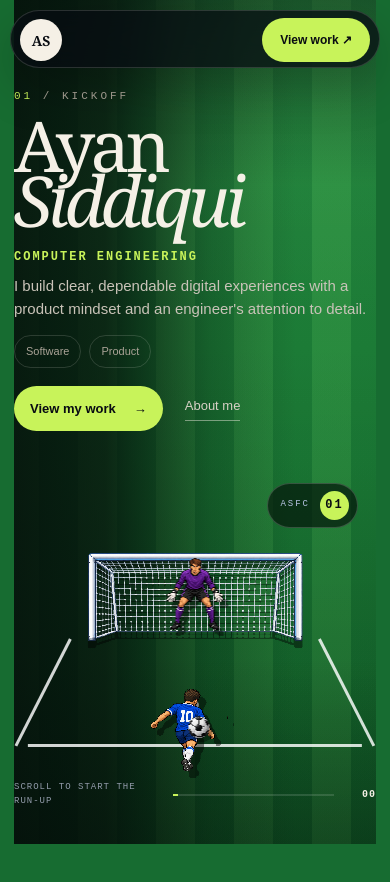
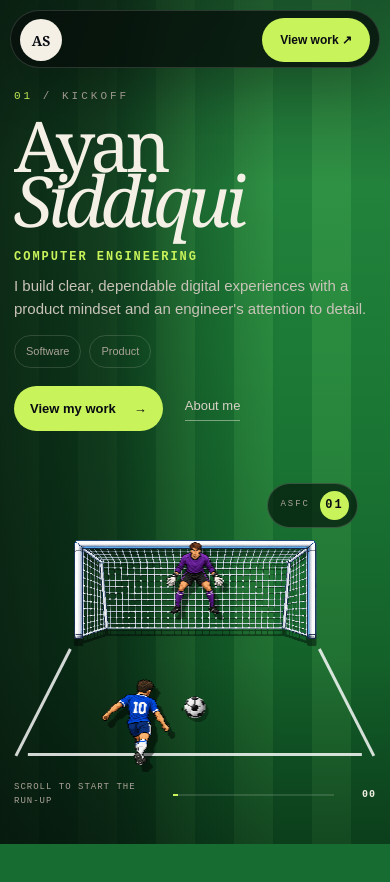
Before and after one commit to ayansiddiqui25/ayan-portfolio, a Next.js app: page / in a window 390 px wide. Shown: the top 882 px of the page. Built offline with nearby package versions, Linux system fonts and the light colour scheme.

Commit message:
Unify portfolio layout and visual system

```diff
--- a/app/about/page.tsx
+++ b/app/about/page.tsx
@@ -1,9 +1,8 @@
 import type { Metadata } from "next";
-import { ContentPage } from "../components/ContentPage";
-import { pages } from "../portfolio-data";
+import { redirect } from "next/navigation";
 
 export const metadata: Metadata = { title: "About me" };
 
 export default function AboutPage() {
-  return <ContentPage data={pages.about} />;
+  redirect("/#about");
 }
--- a/app/experience/page.tsx
+++ b/app/experience/page.tsx
@@ -1,9 +1,8 @@
 import type { Metadata } from "next";
-import { ContentPage } from "../components/ContentPage";
-import { pages } from "../portfolio-data";
+import { redirect } from "next/navigation";
 
 export const metadata: Metadata = { title: "Experience" };
 
 export default function ExperiencePage() {
-  return <ContentPage data={pages.experience} />;
+  redirect("/#experience");
 }
--- a/app/globals.css
+++ b/app/globals.css
@@ -1600,16 +1600,19 @@ a:focus-visible {
   --paper: #f5f0e6;
   --muted: #aaa397;
   --line: rgba(245, 240, 230, .15);
-  --night: #080b12;
-  --panel: #10151f;
+  --night: #07110c;
+  --panel: #0d1a12;
   --signal: #c8f35a;
+  --font-display: Georgia, "Times New Roman", serif;
+  --font-body: Arial, Helvetica, sans-serif;
+  --font-label: "Courier New", monospace;
   min-height: 100svh;
   color: var(--paper);
   background:
-    radial-gradient(circle at 75% 12%, rgba(36, 70, 134, .2), transparent 30%),
-    radial-gradient(circle at 10% 36%, rgba(39, 101, 64, .1), transparent 24%),
+    radial-gradient(circle at 75% 12%, rgba(48, 115, 67, .15), transparent 30%),
+    radial-gradient(circle at 10% 36%, rgba(200, 243, 90, .06), transparent 24%),
     var(--night);
-  font-family: Arial, Helvetica, sans-serif;
+  font-family: var(--font-body);
   font-weight: 500;
 }
 
@@ -1618,7 +1621,7 @@ a:focus-visible {
   z-index: 100;
   top: 16px;
   left: 50%;
-  width: min(1220px, calc(100% - 32px));
+  width: min(1480px, calc(100% - 40px));
   height: 58px;
   display: grid;
   grid-template-columns: 1fr auto 1fr;
@@ -1626,7 +1629,7 @@ a:focus-visible {
   padding: 7px 9px;
   border: 1px solid var(--line);
   border-radius: 999px;
-  background: rgba(8, 11, 18, .74);
+  background: rgba(7, 17, 12, .82);
   box-shadow: 0 18px 50px rgba(0, 0, 0, .2);
   backdrop-filter: blur(18px);
   transform: translateX(-50%);
@@ -1645,7 +1648,7 @@ a:focus-visible {
   border-radius: 50%;
   color: #090c12 !important;
   background: var(--paper);
-  font-family: Georgia, serif;
+  font-family: var(--font-display);
   font-size: 14px;
   font-weight: 900;
 }
@@ -1691,12 +1694,12 @@ a:focus-visible {
   top: 0;
   min-height: 100svh;
   display: grid;
-  grid-template-columns: minmax(330px, .82fr) minmax(430px, 1.18fr);
-  gap: clamp(32px, 5vw, 90px);
+  grid-template-columns: minmax(380px, .86fr) minmax(560px, 1.14fr);
+  gap: clamp(28px, 4vw, 72px);
   align-items: center;
-  width: min(1440px, calc(100% - 8vw));
+  width: 100%;
   margin-inline: auto;
-  padding: 104px 0 40px;
+  padding: 104px max(48px, calc((100vw - 1680px) / 2)) 40px;
   overflow: hidden;
 }
 
@@ -1722,7 +1725,7 @@ a:focus-visible {
 
 .scroll-story__sticky::after {
   background:
-    linear-gradient(90deg, rgba(3,12,9,.9) 0%, rgba(3,12,9,.78) 27%, rgba(3,12,9,.24) 54%, transparent 76%),
+    linear-gradient(90deg, rgba(3,12,9,.76) 0%, rgba(3,12,9,.62) 27%, rgba(3,12,9,.2) 52%, transparent 72%),
     linear-gradient(180deg, rgba(2,8,7,.4), transparent 22%, transparent 78%, rgba(2,8,7,.28));
 }
 
@@ -1735,7 +1738,7 @@ a:focus-visible {
 .section-index {
   margin: 0 0 26px;
   color: var(--muted);
-  font-family: "Courier New", monospace;
+  font-family: var(--font-label);
   font-size: 11px;
   letter-spacing: 3px;
   text-transform: uppercase;
@@ -1747,7 +1750,7 @@ a:focus-visible {
 
 .hero-copy h1 {
   margin: 0;
-  font-family: Georgia, "Times New Roman", serif;
+  font-family: var(--font-display);
   font-size: clamp(66px, 7.6vw, 124px);
   font-weight: 400;
   line-height: .76;
@@ -1762,7 +1765,7 @@ a:focus-visible {
 .hero-copy__program {
   margin: 34px 0 16px;
   color: var(--signal);
-  font-family: "Courier New", monospace;
+  font-family: var(--font-label);
   font-size: 12px;
   font-weight: 800;
   letter-spacing: 2px;
@@ -1845,7 +1848,7 @@ a:focus-visible {
   position: relative;
   z-index: 2;
   justify-self: end;
-  width: min(100%, 670px);
+  width: min(100%, 780px);
 }
 
 .kick-scene {
@@ -1873,7 +1876,7 @@ a:focus-visible {
 .kick-scene__box {
   position: absolute;
   z-index: 4;
-  top: 57%;
+  top: 60%;
   left: 50%;
   width: 94%;
   height: 35%;
@@ -1912,10 +1915,10 @@ a:focus-visible {
 .kick-scene__goal {
   position: absolute;
   z-index: 5;
-  top: 20%;
+  top: 18%;
   left: 50%;
-  width: 72%;
-  height: 39%;
+  width: 80%;
+  height: 44%;
   object-fit: contain;
   image-rendering: pixelated;
   filter: drop-shadow(0 7px 0 rgba(0,0,0,.45));
@@ -1925,9 +1928,9 @@ a:focus-visible {
 .scroll-keeper {
   position: absolute;
   z-index: 7;
-  top: 25%;
+  top: 23%;
   left: 50%;
-  width: 28%;
+  width: 26%;
   aspect-ratio: 1;
   transform: translate3d(calc(-50% + var(--keeper-x)), var(--keeper-y), 0);
   filter: drop-shadow(5px 6px 0 rgba(0,0,0,.42));
@@ -1950,14 +1953,14 @@ a:focus-visible {
 .scroll-player {
   position: absolute;
   z-index: 12;
-  left: 32%;
-  bottom: 0;
-  width: 27%;
+  left: 34%;
+  bottom: 2%;
+  width: 29%;
   aspect-ratio: 1;
   background: url("/game-assets/penalty-kick-sheet.png") 0 0 / 200% 200% no-repeat;
   image-rendering: pixelated;
   filter: drop-shadow(6px 7px 0 rgba(0,0,0,.45));
-  transform: translate3d(var(--run-x), var(--run-y), 0);
+  transform: translate3d(calc(-50% + var(--run-x)), var(--run-y), 0);
   transition: background-position .12s steps(1, end);
 }
 
@@ -1969,8 +1972,8 @@ a:focus-visible {
 .scroll-ball {
   position: absolute;
   z-index: 14;
-  left: 51%;
-  bottom: 10%;
+  left: 50%;
+  bottom: 16.5%;
   width: 7.5%;
   height: auto;
   image-rendering: pixelated;
@@ -1994,9 +1997,9 @@ a:focus-visible {
   padding: 7px 8px 7px 12px;
   border: 1px solid rgba(255,255,255,.18);
   border-radius: 999px;
-  color: #b8c5e5;
+  color: var(--muted);
   background: rgba(3,18,10,.68);
-  font-family: "Courier New", monospace;
+  font-family: var(--font-label);
   font-size: 9px;
   letter-spacing: 2px;
 }
@@ -2018,8 +2021,8 @@ a:focus-visible {
   gap: 14px;
   align-items: center;
   margin-top: 18px;
-  color: #939cab;
-  font-family: "Courier New", monospace;
+  color: var(--muted);
+  font-family: var(--font-label);
   font-size: 9px;
   letter-spacing: 1px;
   text-transform: uppercase;
@@ -2064,7 +2067,7 @@ a:focus-visible {
 .section-heading h2,
 .about-copy h2 {
   margin: 0;
-  font-family: Georgia, "Times New Roman", serif;
+  font-family: var(--font-display);
   font-size: clamp(54px, 7vw, 108px);
   font-weight: 400;
   line-height: .92;
@@ -2121,7 +2124,7 @@ a:focus-visible {
 }
 
 .timeline-note > span {
-  font-family: "Courier New", monospace;
+  font-family: var(--font-label);
   font-size: 10px;
   font-weight: 800;
   letter-spacing: 2px;
@@ -2130,7 +2133,7 @@ a:focus-visible {
 
 .timeline-note strong {
   margin: auto 0 18px;
-  font-family: Georgia, serif;
+  font-family: var(--font-display);
   font-size: clamp(27px, 3vw, 40px);
   font-weight: 400;
   line-height: 1.05;
@@ -2148,7 +2151,7 @@ a:focus-visible {
   top: 76px;
   right: 42px;
   color: #54751e;
-  font-family: Georgia, serif;
+  font-family: var(--font-display);
   font-size: 70px;
   font-weight: 400;
   transform: rotate(-17deg);
@@ -2201,14 +2204,14 @@ a:focus-visible {
 
 .experience-timeline__number {
   color: rgba(245,240,230,.13);
-  font-family: Georgia, serif;
+  font-family: var(--font-display);
   font-size: 46px;
 }
 
 .experience-timeline p {
   margin: 3px 0 16px;
   color: var(--signal);
-  font-family: "Courier New", monospace;
+  font-family: var(--font-label);
   font-size: 10px;
   letter-spacing: 2px;
   text-transform: uppercase;
@@ -2216,7 +2219,7 @@ a:focus-visible {
 
 .experience-timeline h3 {
   margin: 0 0 15px;
-  font-family: Georgia, serif;
+  font-family: var(--font-display);
   font-size: clamp(30px, 3.5vw, 50px);
   font-weight: 400;
 }
@@ -2253,14 +2256,14 @@ a:focus-visible {
 .project-row__number,
 .project-row__type {
   color: var(--muted);
-  font-family: "Courier New", monospace;
+  font-family: var(--font-label);
   font-size: 10px;
   letter-spacing: 1px;
   text-transform: uppercase;
 }
 
 .project-row__title {
-  font-family: Georgia, serif;
+  font-family: var(--font-display);
   font-size: clamp(29px, 4vw, 55px);
   letter-spacing: -.03em;
 }
@@ -2310,8 +2313,8 @@ a:focus-visible {
 }
 
 .project-row__details dt {
-  color: #777b81;
-  font-family: "Courier New", monospace;
+  color: #777d78;
+  font-family: var(--font-label);
   font-size: 9px;
   letter-spacing: 1px;
   text-transform: uppercase;
@@ -2353,13 +2356,13 @@ a:focus-visible {
 
 .skill-card > div span {
   color: var(--signal);
-  font-family: "Courier New", monospace;
+  font-family: var(--font-label);
   font-size: 10px;
 }
 
 .skill-card h3 {
   margin: 0;
-  font-family: Georgia, serif;
+  font-family: var(--font-display);
   font-size: clamp(33px, 3.5vw, 52px);
   font-weight: 400;
 }
@@ -2395,8 +2398,8 @@ a:focus-visible {
   border: 1px solid var(--line);
   border-radius: 30px;
   background:
-    radial-gradient(circle at 50% 30%, rgba(32,94,180,.5), transparent 40%),
-    linear-gradient(#07122f, #10261d);
+    radial-gradient(circle at 50% 30%, rgba(200,243,90,.14), transparent 40%),
+    linear-gradient(#0b2115, #10261d);
 }
 
 .about-portrait::after {
@@ -2428,9 +2431,9 @@ a:focus-visible {
   padding: 8px 11px;
   border: 1px solid rgba(255,255,255,.2);
   border-radius: 999px;
-  color: #c5cce0;
-  background: rgba(4,9,25,.7);
-  font-family: "Courier New", monospace;
+  color: var(--paper);
+  background: rgba(7,17,12,.76);
+  font-family: var(--font-label);
   font-size: 8px;
   letter-spacing: 1px;
   text-transform: uppercase;
@@ -2442,7 +2445,7 @@ a:focus-visible {
   right: 25px;
   bottom: 8px;
   color: rgba(255,255,255,.07);
-  font-family: Georgia, serif;
+  font-family: var(--font-display);
   font-size: 180px;
 }
 
@@ -2460,7 +2463,7 @@ a:focus-visible {
   padding-top: 20px;
   border-top: 1px solid var(--line);
   color: #777d78;
-  font-family: "Courier New", monospace;
+  font-family: var(--font-label);
   font-size: 10px;
   letter-spacing: 1px;
   text-transform: uppercase;
@@ -2476,7 +2479,7 @@ a:focus-visible {
   margin: 0 auto;
   border-top: 1px solid var(--line);
   color: #777d78;
-  font-family: "Courier New", monospace;
+  font-family: var(--font-label);
   font-size: 9px;
   letter-spacing: 1px;
   text-transform: uppercase;
@@ -2490,8 +2493,9 @@ a:focus-visible {
 @media (max-width: 980px) {
   .scroll-story__sticky {
     grid-template-columns: minmax(280px, .8fr) minmax(390px, 1.2fr);
-    width: min(100% - 40px, 980px);
+    width: 100%;
     gap: 24px;
+    padding-inline: 20px;
   }
 
   .hero-copy h1 { font-size: clamp(58px, 8.5vw, 84px); }
@@ -2521,8 +2525,8 @@ a:focus-visible {
     grid-template-rows: auto 1fr;
     align-content: center;
     gap: 20px;
-    width: calc(100% - 28px);
-    padding: 88px 0 22px;
+    width: 100%;
+    padding: 88px 14px 22px;
   }
 
   .section-index { margin-bottom: 13px; }
@@ -2534,9 +2538,9 @@ a:focus-visible {
   .hero-copy__availability { display: none; }
   .kick-column { justify-self: center; width: min(100%, 520px); }
   .kick-scene { aspect-ratio: 1.35 / 1; border-radius: 20px; }
-  .kick-scene__goal { top: 23%; }
-  .scroll-keeper { top: 28%; width: 24%; }
-  .scroll-player { left: 35%; width: 24%; }
+  .kick-scene__goal { top: 18%; }
+  .scroll-keeper { top: 23%; width: 24%; }
+  .scroll-player { left: 34%; width: 25%; }
   .scroll-status { margin-top: 10px; }
 
   .portfolio-section,
--- a/app/hobbies/page.tsx
+++ b/app/hobbies/page.tsx
@@ -1,9 +1,8 @@
 import type { Metadata } from "next";
-import { ContentPage } from "../components/ContentPage";
-import { pages } from "../portfolio-data";
+import { redirect } from "next/navigation";
 
 export const metadata: Metadata = { title: "Off the pitch" };
 
 export default function HobbiesPage() {
-  return <ContentPage data={pages.hobbies} />;
+  redirect("/#about");
 }
--- a/app/projects/page.tsx
+++ b/app/projects/page.tsx
@@ -1,9 +1,8 @@
 import type { Metadata } from "next";
-import { ContentPage } from "../components/ContentPage";
-import { pages } from "../portfolio-data";
+import { redirect } from "next/navigation";
 
 export const metadata: Metadata = { title: "Projects" };
 
 export default function ProjectsPage() {
-  return <ContentPage data={pages.projects} />;
+  redirect("/#projects");
 }
```
Also changed, not shown: 1 other file (tests, documents, lock files or other folders).
